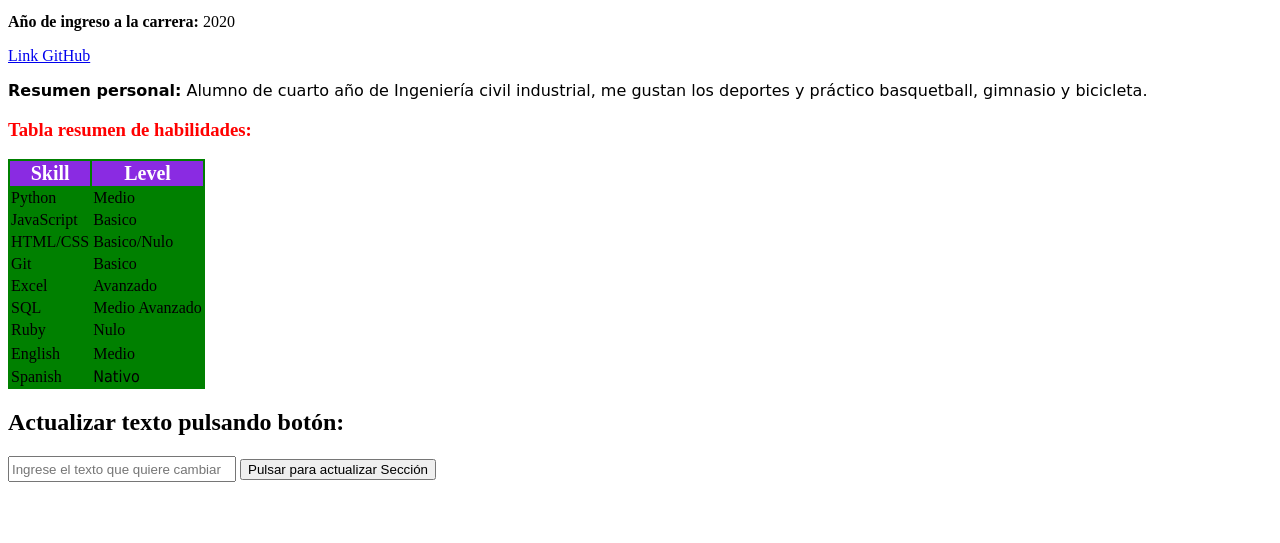
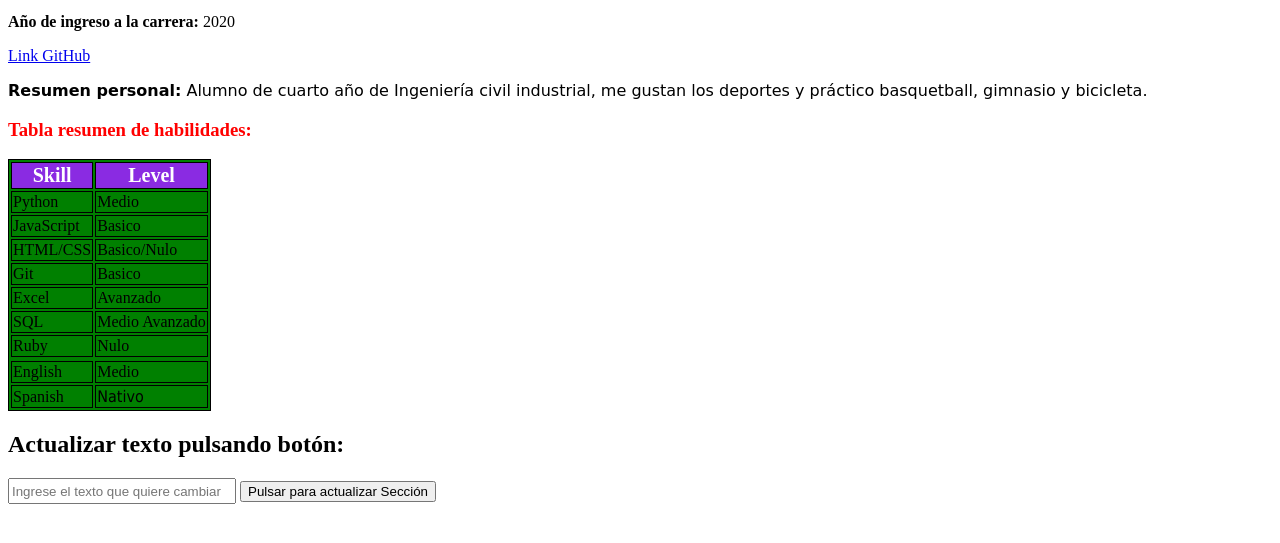
Before and after one commit to BenjaminFigari/BenjaminFigari.github.io, a plain HTML site: page index.html in a window 1280 px wide. Shown: the part 101-644 px from the top of the page. Drawn offline with Linux system fonts and the light colour scheme.

Commit message:
Entrega final final

```diff
--- a/style.css
+++ b/style.css
@@ -11,6 +11,7 @@
 table {
     background-color: green;
     color:white;
+    border: 1px solid black;
 }
 
 .estudio {
@@ -31,6 +32,7 @@ table {
 
 td{
     color:black;
+    border: 1px solid black;
 }
 
 .espacio{
```
